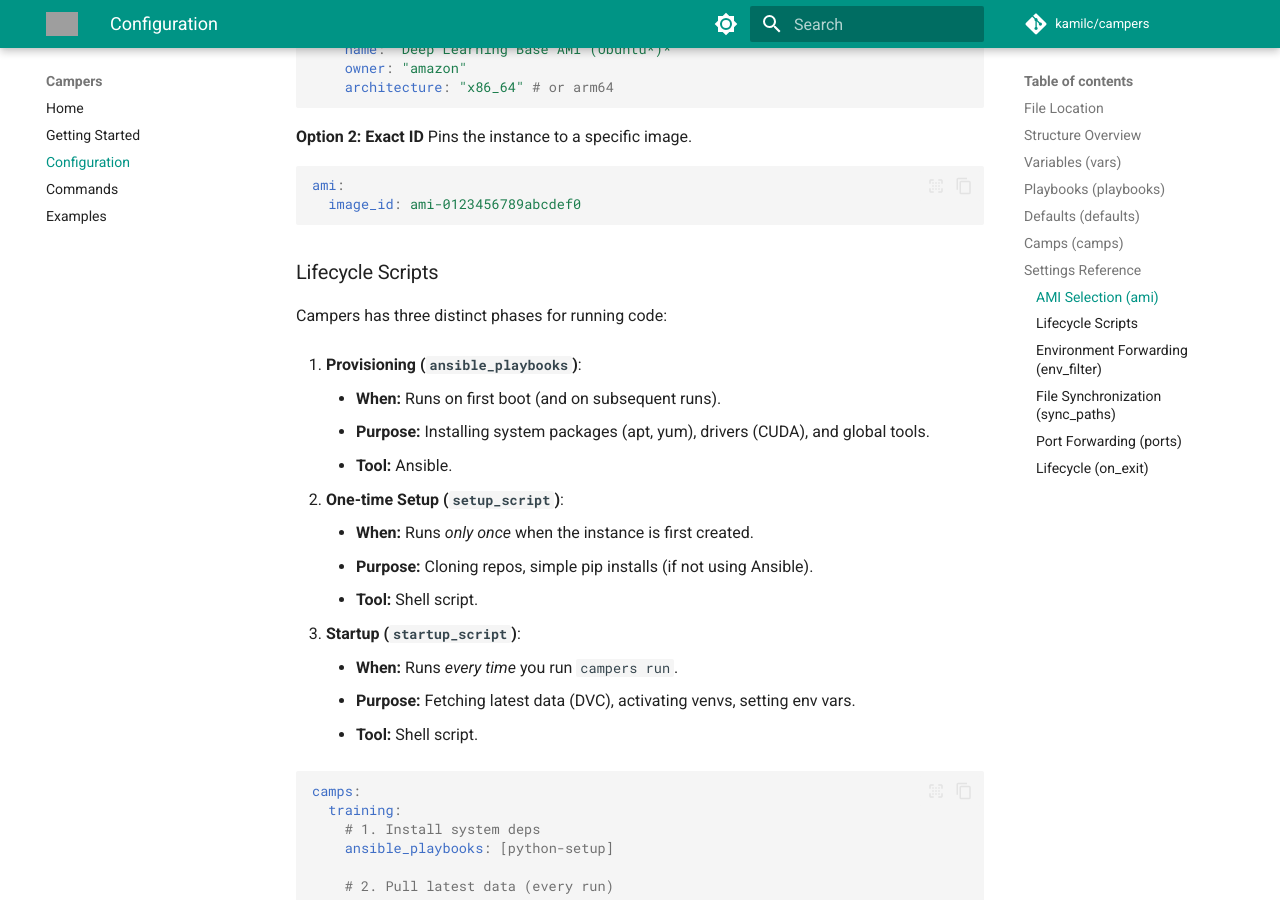
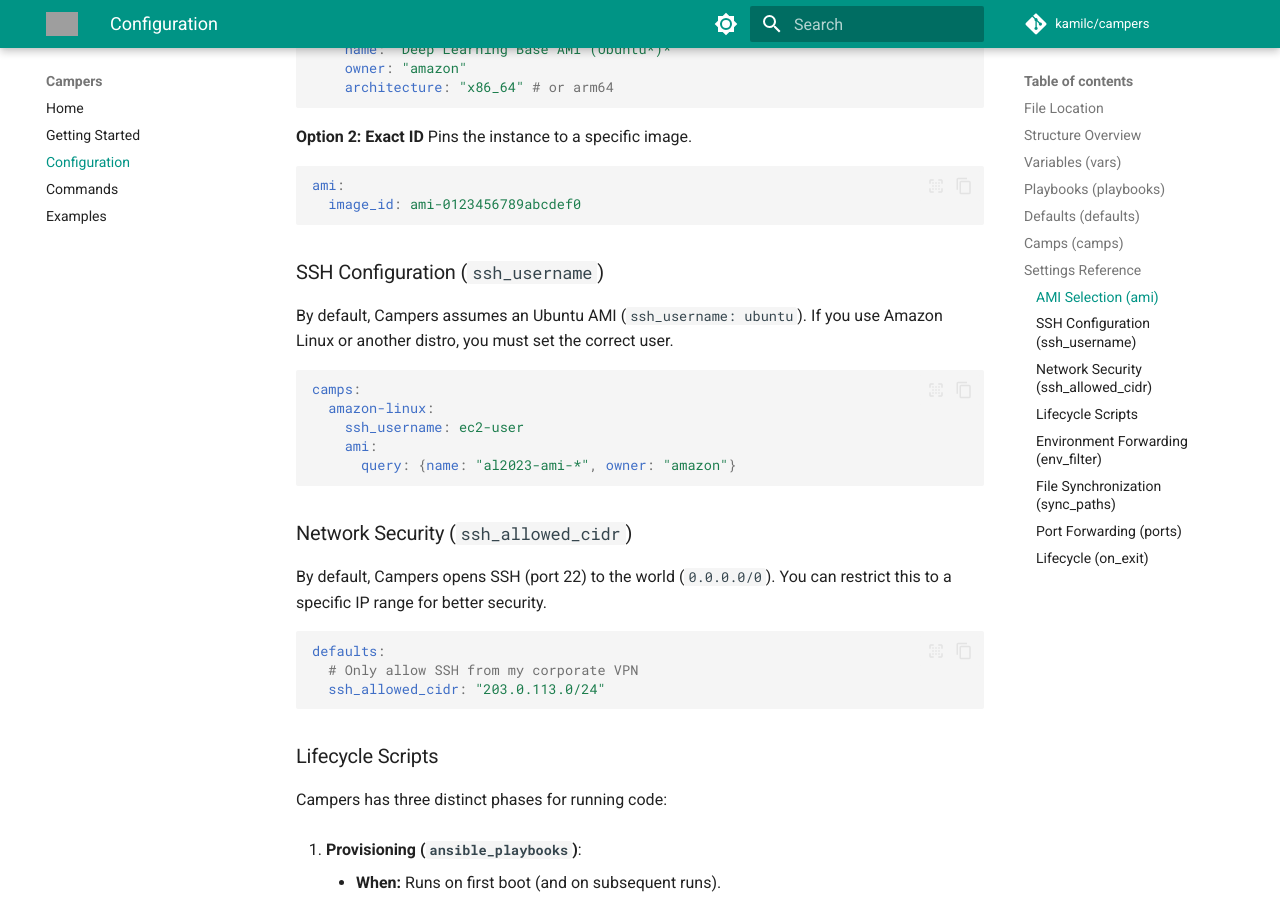
Before and after one commit to kamilc/campers, an MkDocs documentation site: the page built from docs/configuration.md, in a window 1280 px wide and 900 px high, scrolled down 2919 px. Built offline with MkDocs 1.6.1 and Material for MkDocs 9.7.7, drawn with Linux system fonts in a browser that asks for light colours; comment, search, counter and statistics services are not loaded; grey boxes are pictures that could not be loaded.

Commit message:
Document global options and SSH configuration settings

````diff
--- a/docs/configuration.md
+++ b/docs/configuration.md
@@ -144,6 +144,28 @@
   image_id: ami-0123456789abcdef0
 ```
 
+### SSH Configuration (`ssh_username`)
+
+By default, Campers assumes an Ubuntu AMI (`ssh_username: ubuntu`). If you use Amazon Linux or another distro, you must set the correct user.
+
+```yaml
+camps:
+  amazon-linux:
+    ssh_username: ec2-user
+    ami:
+      query: {name: "al2023-ami-*", owner: "amazon"}
+```
+
+### Network Security (`ssh_allowed_cidr`)
+
+By default, Campers opens SSH (port 22) to the world (`0.0.0.0/0`). You can restrict this to a specific IP range for better security.
+
+```yaml
+defaults:
+  # Only allow SSH from my corporate VPN
+  ssh_allowed_cidr: "203.0.113.0/24"
+```
+
 ### Lifecycle Scripts
 
 Campers has three distinct phases for running code:
````
Also changed, not shown: docs/commands.md (+11 -0 lines), docs/examples.md (+0 -3 lines).
